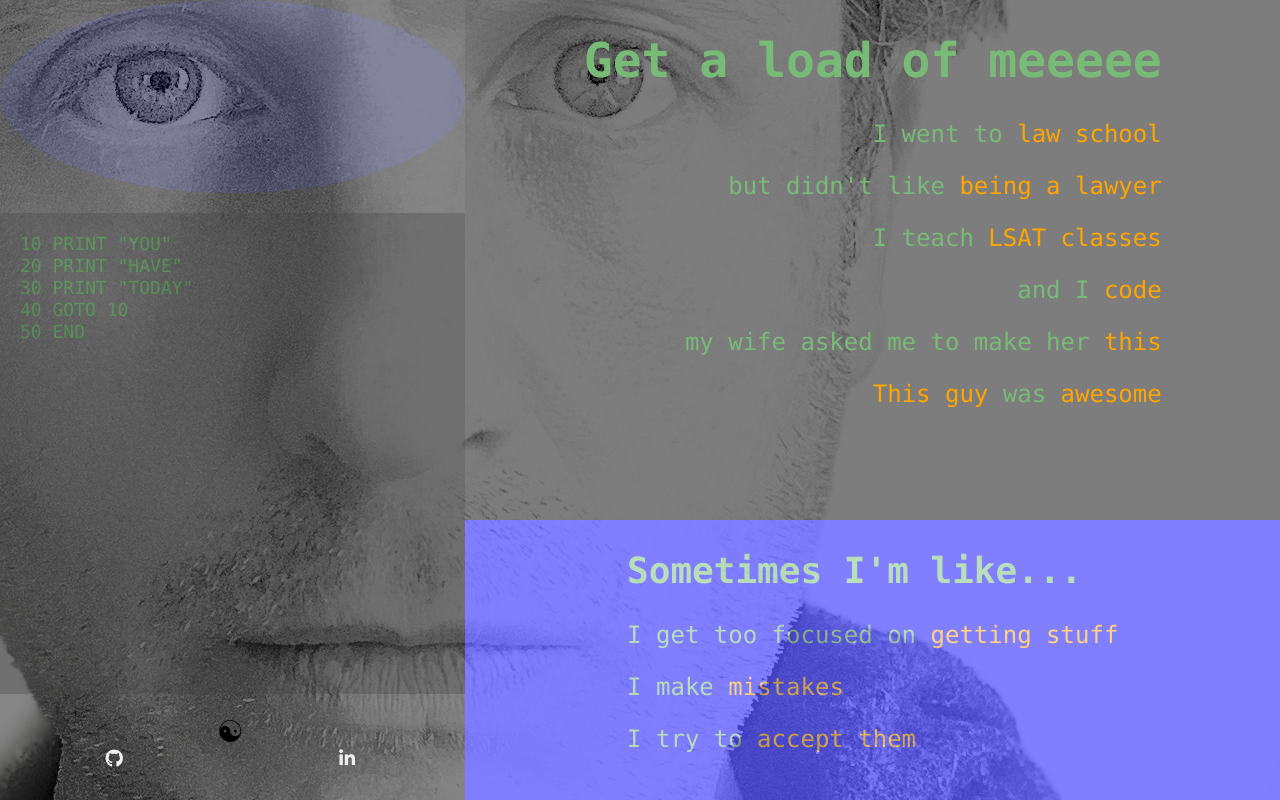
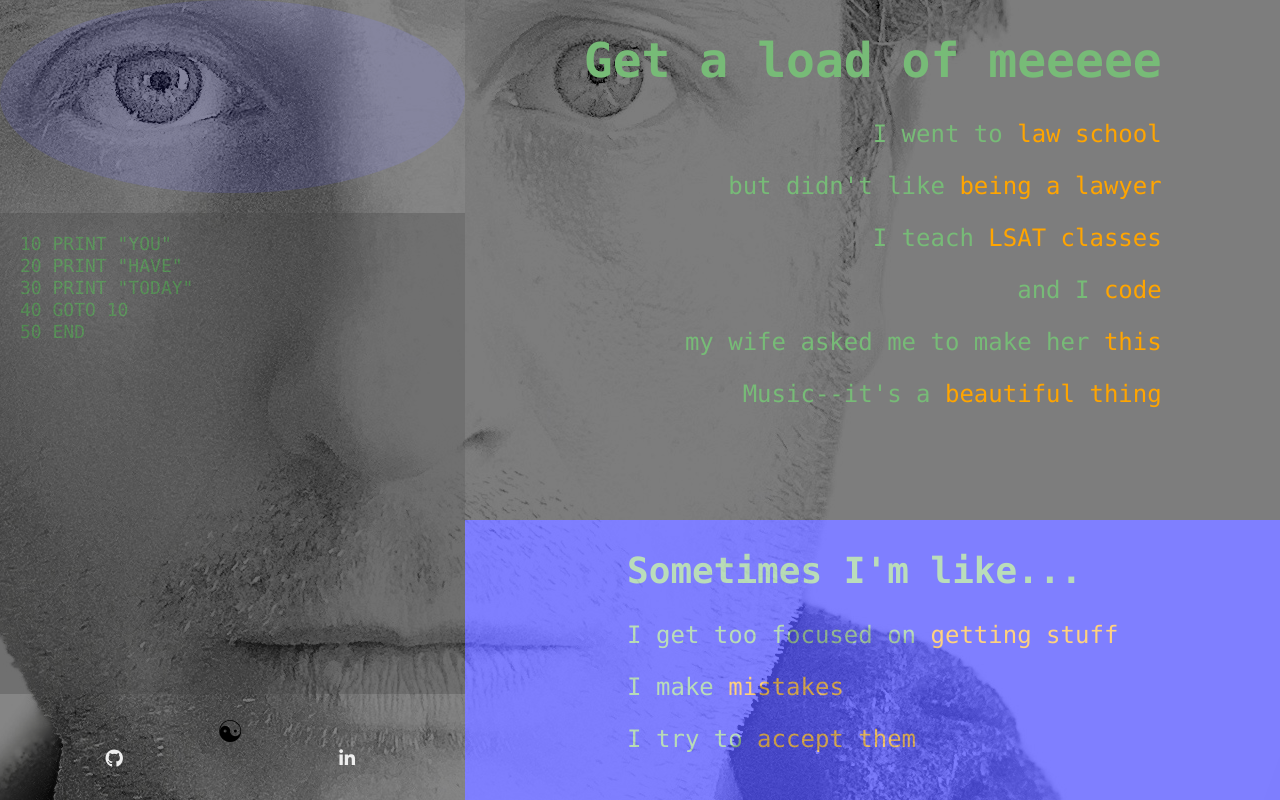
Before and after one commit to lawrend/urban-waddle-djl, a React (Create React App) app: page / in a window 1280 px wide. Built offline with nearby package versions, Linux system fonts and the light colour scheme.

Commit message:
changed m miller ref on homepage

```diff
--- a/src/components/homepage/IntroBox.js
+++ b/src/components/homepage/IntroBox.js
@@ -10,7 +10,7 @@ export default props => (
       <p>I teach <a href="https://www.testmasters.net" target="_blank" rel="noopener noreferrer">LSAT classes</a></p>
       <p> and I <a href="https://www.github.com/lawrend" target="_blank" rel="noopener noreferrer">code</a></p>
     <p>my wife asked me to make her<Link to="/checker"> this</Link></p>
-    <p><a href="https://en.wikipedia.org/wiki/Mac_Miller" target="_blank" rel="noopener noreferrer">This guy</a> was <a href="https://www.npr.org/2018/08/06/635054748/mac-miller-tiny-desk-concert" target="_blank" rel="noopener noreferrer">awesome</a></p>
+    <p>Music--it's a <a href="https://www.npr.org/2018/08/06/635054748/mac-miller-tiny-desk-concert" target="_blank" rel="noopener noreferrer">beautiful thing</a></p>
   </code>
 
   </div>
```
